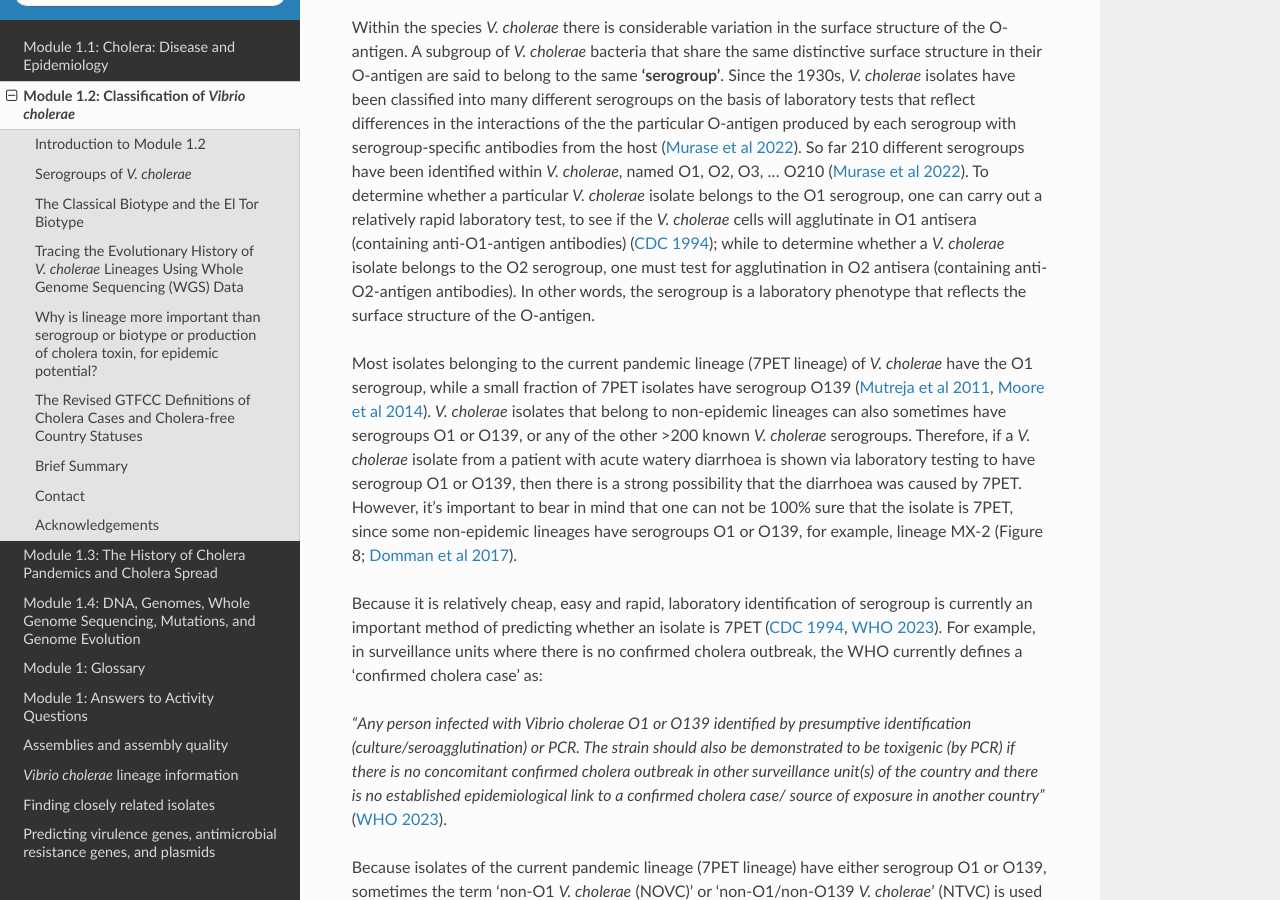
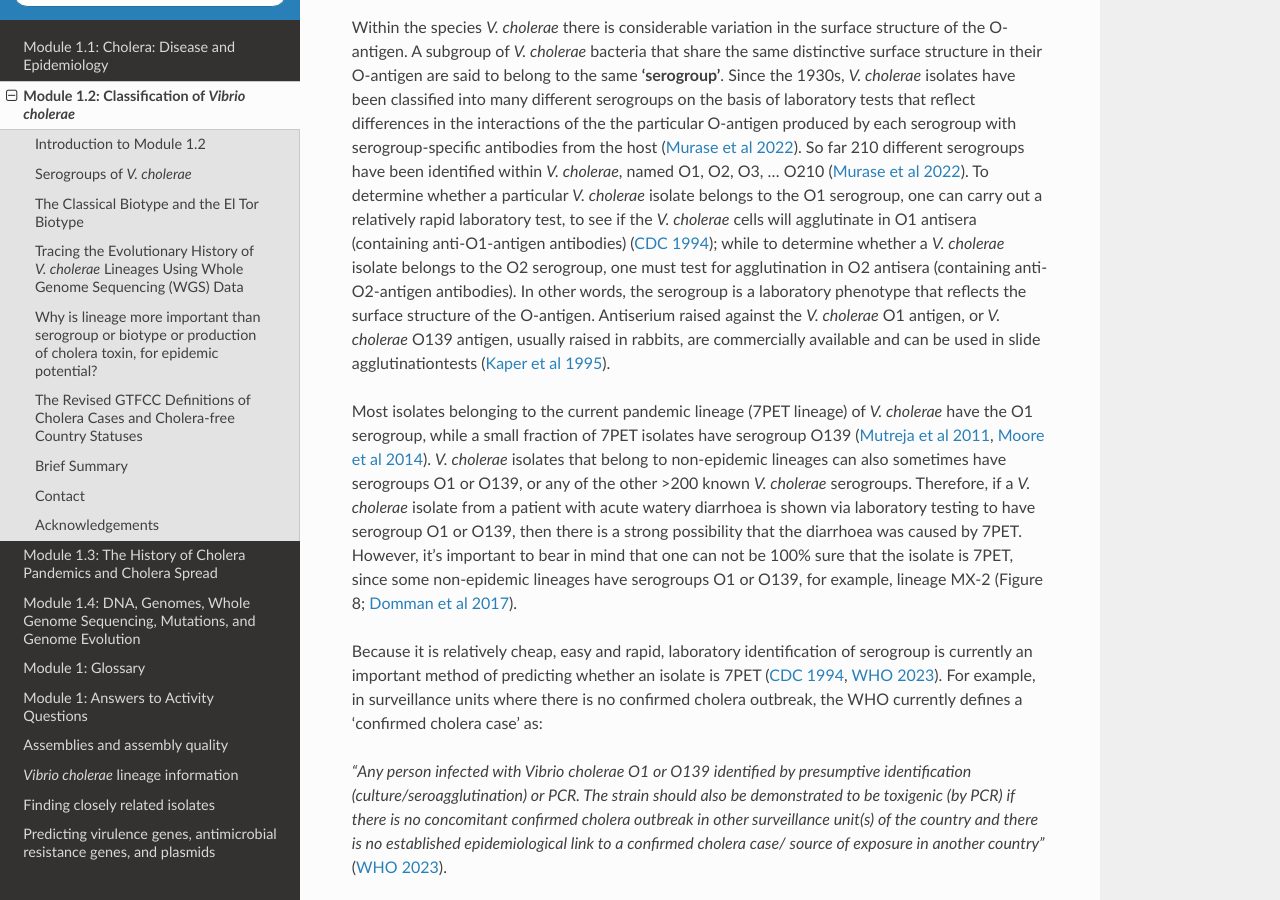
Before and after one commit to avrilcoghlan/cholerabook, a Sphinx documentation site: the page built from docs/source/vibriogenomes2.rst, in a window 1280 px wide and 900 px high, scrolled down 1076 px. Built offline with Sphinx 7.4.7 and the Read the Docs theme 2.0.0, drawn with Linux system fonts in a browser that asks for light colours.

Commit message:
Update vibriogenomes2.rst

```diff
--- a/docs/source/vibriogenomes2.rst
+++ b/docs/source/vibriogenomes2.rst
@@ -41,10 +41,14 @@
 relatively rapid laboratory test, to see if the *V. cholerae* cells will agglutinate in O1 antisera (containing anti-O1-antigen antibodies) (`CDC 1994`_); while to determine whether a
 *V. cholerae* isolate belongs to the O2 serogroup, one must test for agglutination in O2 antisera (containing anti-O2-antigen antibodies). In other words, the serogroup
 is a laboratory phenotype that reflects the surface structure of the O-antigen.
+Antiserium raised against the *V. cholerae* O1 antigen, or *V. cholerae* O139 antigen, usually raised in rabbits,
+are commercially available and can be used in slide agglutinationtests (`Kaper et al 1995`_).
 
 .. _Murase et al 2022: https://pubmed.ncbi.nlm.nih.gov/35930328/
 
 .. _CDC 1994: https://stacks.cdc.gov/view/cdc/52473
+
+.. _Kaper et al 1995: https://pubmed.ncbi.nlm.nih.gov/7704895/
 
 Most isolates belonging to the current pandemic lineage (7PET lineage) of *V. cholerae* have the O1 serogroup, while a small fraction of 7PET isolates have serogroup O139 (`Mutreja et al 2011`_,
 `Moore et al 2014`_).
```
